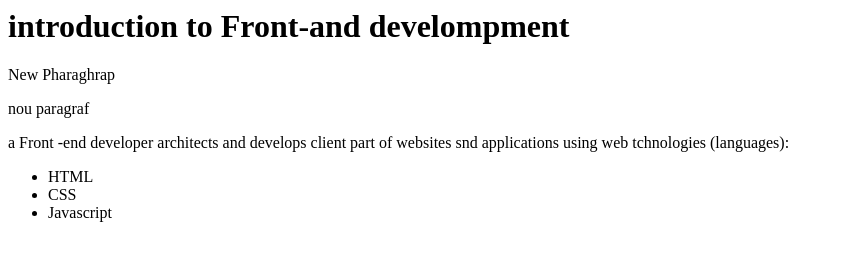
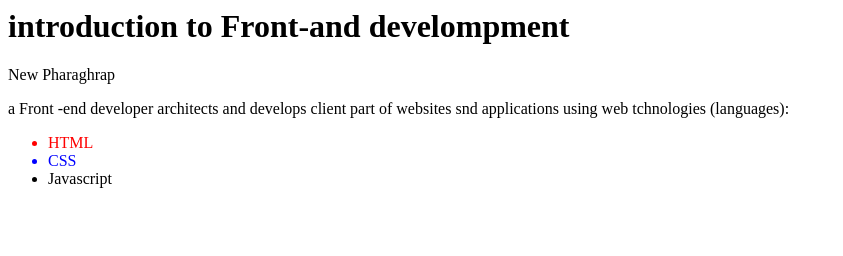
Before and after one commit to krissz03/development, a plain HTML site: page index.html in a window 1280 px wide. Shown: the whole page, without its empty margins (0-843 px from the left). Drawn offline with Linux system fonts and the light colour scheme.

Commit message:
change color

```diff
--- a/index.html
+++ b/index.html
@@ -1,9 +1,9 @@
 <h1>introduction to Front-and develompment</h1>
 <p>New Pharaghrap</p>
-<p>nou paragraf</p>
+
 <p>a Front -end developer architects and develops client part of websites snd applications using web tchnologies (languages):<p/>
 <ul>
-<li>HTML</li>
-<li>CSS</li>
-<li>Javascript</li>
+<li style= "color: red">HTML</li>
+<li style= "color: blue">CSS</li>
+<li stule= "color: braun">Javascript</li>
 </ul>
```
